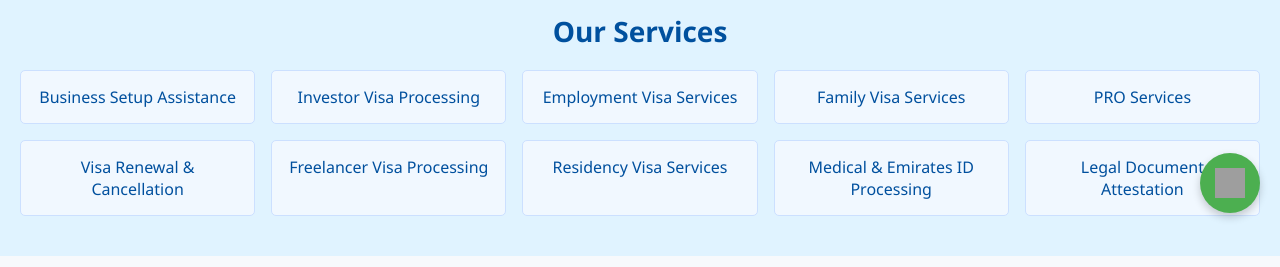
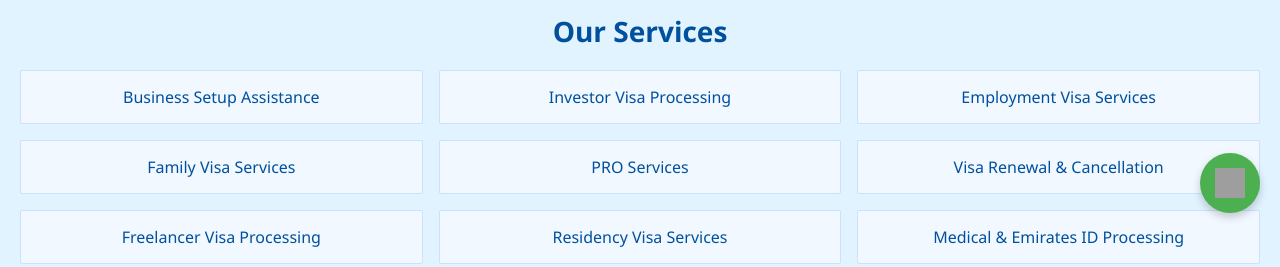
Before and after one commit to VSDEVELOPERS-UAE/thanaz, a plain HTML site: page index.html in a window 1280 px wide. Shown: the part 567-834 px from the top of the page. Drawn offline with Linux system fonts and the light colour scheme; grey boxes are pictures that could not be loaded.

Commit message:
Update index.html

```diff
--- a/index.html
+++ b/index.html
@@ -116,14 +116,14 @@
 }
 .service-list {
     display: grid;
-    grid-template-columns: repeat(5, 1fr);
-    grid-template-rows: repeat(2, auto);
+    grid-template-columns: repeat(3, 1fr);
+    grid-template-rows: repeat(3, auto);
     gap: 1rem;
 }
 .service-item {
     background-color: #f1f8ff;
     padding: 15px;
-    border-radius: 5px;
+    border-radius: 2px;
     border: 1px solid #cce0ff;
     font-weight: 500;
     color: #00509e;
@@ -166,7 +166,7 @@
         <div class="service-item">Freelancer Visa Processing</div>
         <div class="service-item">Residency Visa Services</div>
         <div class="service-item">Medical & Emirates ID Processing</div>
-        <div class="service-item">Legal Document Attestation</div>
+
     </div>
 </div>
     <!-- About Us Section -->
```
